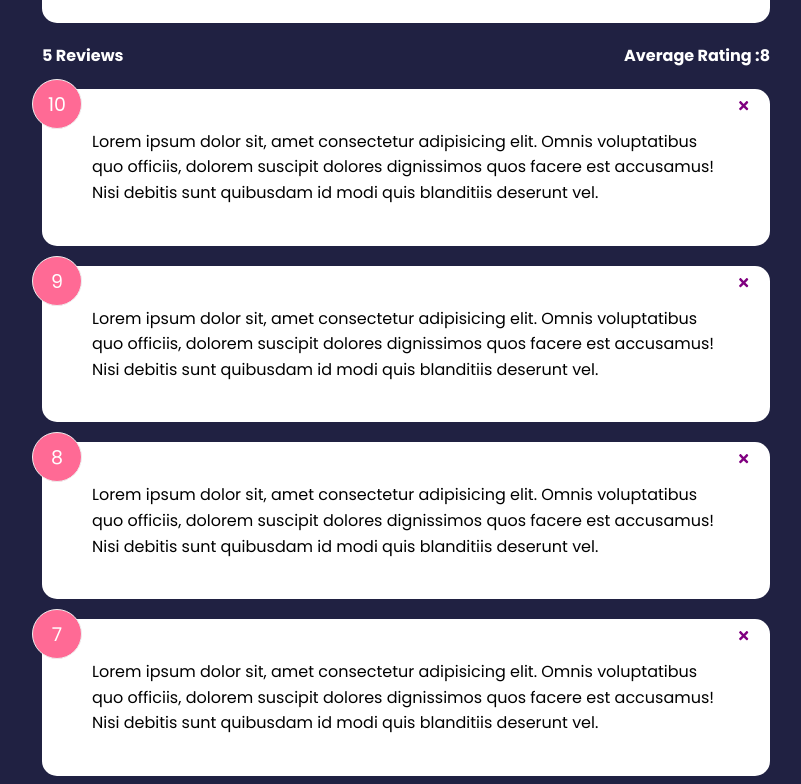
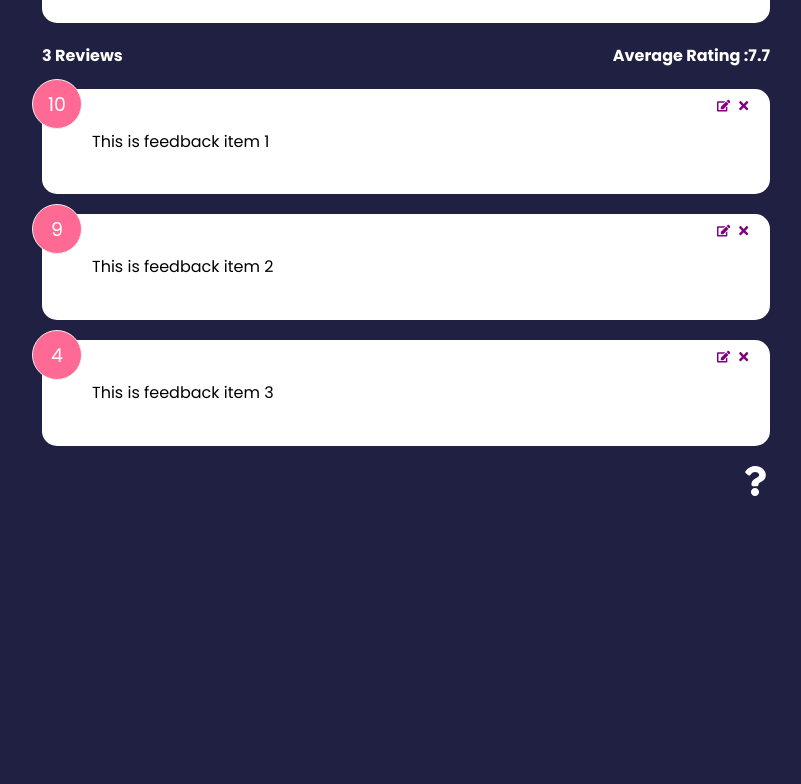
Before and after one commit to Mohd-muneer/FeedBack-app-React-, a React (Create React App) app in the folder feedback-app/: page / in a window 1280 px wide. Shown: the part 380-1164 px from the top of the page, without its empty margins (234-1035 px from the left). After the commit the page ends 883 px from the top, so only its background shows below. Built offline with nearby package versions, Linux system fonts and the light colour scheme; the HTML template or start-up script is replaced by a standard one.

Commit message:
Context API,UseContext hook & deployment

```diff
--- a/feedback-app/src/App.js
+++ b/feedback-app/src/App.js
@@ -1,43 +1,28 @@
-import {v4 as uuidv4} from 'uuid'
+
 import {BrowserRouter as Router,Route,Routes} from 'react-router-dom'
-import { useState } from "react"
 import Header from "./components/Header"
 import FeedbackList from "./components/FeedbackList"
 import FeedbackStats from "./components/FeedbackStats"
-import FeedbackData from "./data/FeedbackData"
 import FeedbackForm from "./components/FeedbackForm"
 import AboutPage from './pages/AboutPage'
+import { FeedbackProvider } from './context/FeedbackContext'
 import AboutIconLink from './components/AboutIconLink'
 
 
 function App() {
-    const [feedback,setFeedback] = useState(FeedbackData)
-
-    const addFeedback =(newFeedback)=>{
-      newFeedback.id=uuidv4()
-      setFeedback([newFeedback,...feedback])
-    }
-
-    const deleteFeedback= (id) =>{
-      if(window.confirm('Are you sure you want to delete??')){
-        setFeedback(feedback.filter((item) => item.id !==id ))
-
-      }
-    }
-
 
     return (
+      <FeedbackProvider>
         <Router>
         <Header/>
         <div className="container">
           <Routes>
           <Route exact path='/' element={
             <>
-            <FeedbackForm handleAdd={addFeedback} />
-          <FeedbackStats feedback={feedback}/>
-          <FeedbackList feedback={feedback}
-          handleDelete={deleteFeedback}
-          />
+            <FeedbackForm/>
+          <FeedbackStats />
+          <FeedbackList/>
+
           <AboutIconLink/>
 
             </>
@@ -54,6 +39,7 @@
         </div>
 
         </Router>
+        </FeedbackProvider>
     )
 }
 
--- a/feedback-app/src/components/FeedBackList.jsx
+++ b/feedback-app/src/components/FeedBackList.jsx
@@ -1,8 +1,10 @@
 import {motion, AnimatePresence} from 'framer-motion'
-import PropTypes from 'prop-types'
+import { useContext } from 'react'
+import FeedbackContext from '../context/FeedbackContext'
 import FeedbackItem from "./FeedbackItem"
 
-function FeedBackList({feedback,handleDelete}) {
+function FeedBackList() {
+  const{feedback}= useContext(FeedbackContext)
 
      if (!feedback || feedback.length===0) {
         return <p>No Feedback Yet</p>
@@ -19,7 +21,7 @@
          exit={{opacity:0}}
          >
         <FeedbackItem key={item.id} item={item}
-        handleDelete={handleDelete}/>
+         />
         </motion.div>
 
       ))}
@@ -40,14 +42,5 @@
   // )
 }
 
-FeedBackList.propTypes = {
-  feedback: PropTypes.arrayOf(
-    PropTypes.shape({
-      id: PropTypes.number.isRequired,
-      text: PropTypes.string.isRequired,
-      rating: PropTypes.number.isRequired,
-    })
-  ),
-}
 
 export default FeedBackList
--- a/feedback-app/src/components/FeedbackForm.jsx
+++ b/feedback-app/src/components/FeedbackForm.jsx
@@ -1,14 +1,25 @@
-import { useState } from "react"
+import { useState,useContext,useEffect } from "react"
 import Card from "./shared/Card"
 import Button from "./shared/Button"
 import RatingSelect from "./RatingSelect"
+import FeedbackContext from "../context/FeedbackContext"
 
 
-function FeedbackForm({handleAdd}) {
+function FeedbackForm() {
     const [text,setText]= useState('')
     const [rating,setRating]= useState(10)
     const [btnDisabled,setBtnDisabled]= useState(true)
     const [message,setMessage]= useState(' ')
+
+    const {addFeedback,feedbackEdit,updateFeedback}= useContext(FeedbackContext)
+
+    useEffect(() => {
+        if (feedbackEdit.edit===true) {
+            setBtnDisabled(false)
+            setText(feedbackEdit.item.text)
+            setRating(feedbackEdit.item.rating)
+        }
+    },[feedbackEdit])
 
 
 
@@ -36,7 +47,12 @@
                 rating,
 
             }
-            handleAdd(newFeedback);
+            if(feedbackEdit.edit===true){
+                updateFeedback(feedbackEdit.item.id,newFeedback)
+            }else{
+
+                addFeedback(newFeedback);
+            }
 
             setText('')
         }
--- a/feedback-app/src/components/FeedbackItem.jsx
+++ b/feedback-app/src/components/FeedbackItem.jsx
@@ -1,17 +1,23 @@
-import {FaTimes} from 'react-icons/fa'
+import {FaTimes,FaEdit} from 'react-icons/fa'
+import { useContext } from 'react'
 import PropTypes from 'prop-types'
 import Card from "./shared/Card"
+import FeedbackContext from '../context/FeedbackContext'
 
 
-function FeedbackItem({item, handleDelete }) {
+function FeedbackItem({item}) {
+  const {deleteFeedback,editFeedback}= useContext(FeedbackContext)
 
 
 
   return (
     <Card >
         <div className="num-display"> {item.rating}</div>
-        <button onClick={() => handleDelete(item.id)} className='close'>
+        <button onClick={() => deleteFeedback(item.id)} className='close'>
           <FaTimes color='purple'/>
+        </button>
+        <button onClick={()=> editFeedback(item)} className="edit">
+          <FaEdit color='purple'/>
         </button>
         <div className="text-display">{item.text}</div>
 
--- a/feedback-app/src/components/FeedbackStats.jsx
+++ b/feedback-app/src/components/FeedbackStats.jsx
@@ -1,7 +1,10 @@
 import React from 'react'
-import PropTypes from 'prop-types'
+import { useContext } from 'react'
+import FeedbackContext from '../context/FeedbackContext'
 
-function FeedbackStats({feedback}) {
+
+function FeedbackStats() {
+  const{feedback}= useContext(FeedbackContext)
     // Calculate Rating Avg
     let average = feedback.reduce((acc,cur) =>{
       return acc + cur.rating
@@ -16,8 +19,5 @@
     </div>
   )
 }
-FeedbackStats.propTypes={
-    feedback: PropTypes.array.isRequired,
-}
 
 export default FeedbackStats
--- a/feedback-app/src/components/RatingSelect.jsx
+++ b/feedback-app/src/components/RatingSelect.jsx
@@ -1,8 +1,16 @@
 import React from 'react'
-import { useState } from 'react'
+import { useState,useContext,useEffect } from 'react'
+import FeedbackContext from '../context/FeedbackContext'
 
 function RatingSelect({select}) {
-    const [selected,setSelected]=useState('')
+    const [selected,setSelected]=useState(10)
+
+    const {addFeedback,feedbackEdit}= useContext(FeedbackContext)
+
+    useEffect(()=>{
+        setSelected(feedbackEdit.item.rating)
+
+    },[feedbackEdit])
 
     const handleChange= (e)=>{
         setSelected(+e.currentTarget.value);
--- /dev/null
+++ b/feedback-app/src/context/FeedbackContext.js
@@ -0,0 +1,75 @@
+import {createContext, useState} from 'react'
+import {v4 as uuidv4} from 'uuid'
+
+const FeedbackContext= createContext()
+
+export const FeedbackProvider =({children}) =>{
+    const [feedback,setFeedback]=useState([
+        {
+            id:1,
+            text:'This is feedback item 1',
+            rating:10
+        },
+        {
+            id:2,
+            text:'This is feedback item 2',
+            rating:9
+        },
+        {
+            id:3,
+            text:'This is feedback item 3',
+            rating:4
+        }
+    ])
+
+    const [feedbackEdit,setFeedbackEdit] = useState({
+        item:{},
+        edit: false
+    })
+    // add feedback
+    const addFeedback =(newFeedback)=>{
+        newFeedback.id=uuidv4()
+        setFeedback([newFeedback,...feedback])
+      }
+    //  delete feedback
+    const deleteFeedback= (id) =>{
+        if(window.confirm('Are you sure you want to delete??')){
+          setFeedback(feedback.filter((item) => item.id !==id ))
+
+        }
+      }
+
+    //  update feedback item
+    const updateFeedback=(id, updItem)=>{
+        setFeedback(
+            feedback.map((item)=>item.id === id ? {...item, ... updItem} :item
+             ))
+    }
+
+
+
+    //  set item to be updated
+      const editFeedback=(item)=>{
+        setFeedbackEdit({
+            item,
+            edit: true,
+        })
+      }
+
+    return (
+    <FeedbackContext.Provider
+     value={{
+        feedback,
+        feedbackEdit,
+        deleteFeedback,
+        addFeedback,
+        editFeedback,
+        updateFeedback,
+
+    }}>
+        {children}
+    </FeedbackContext.Provider>
+)
+}
+
+export default FeedbackContext
```
